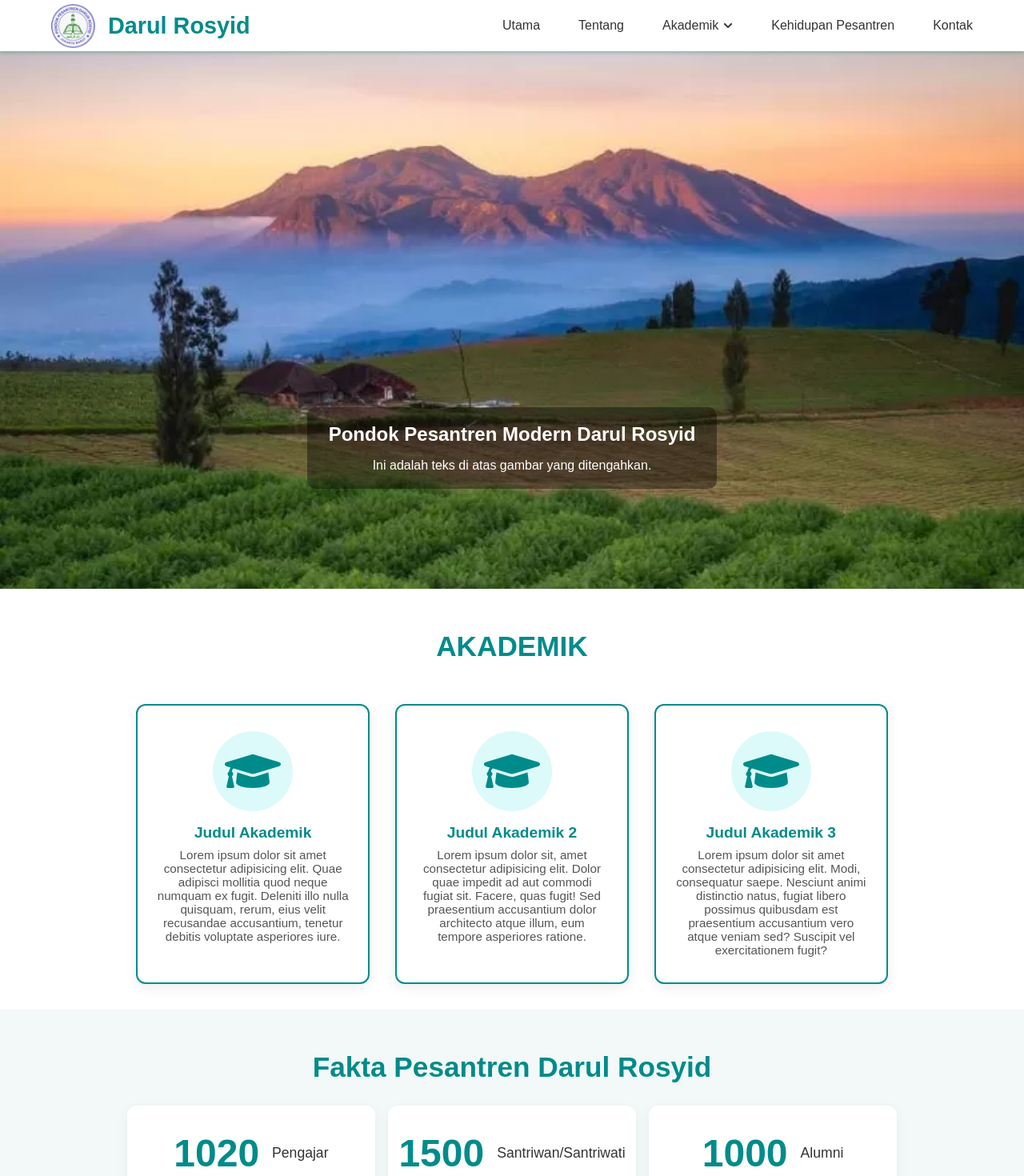
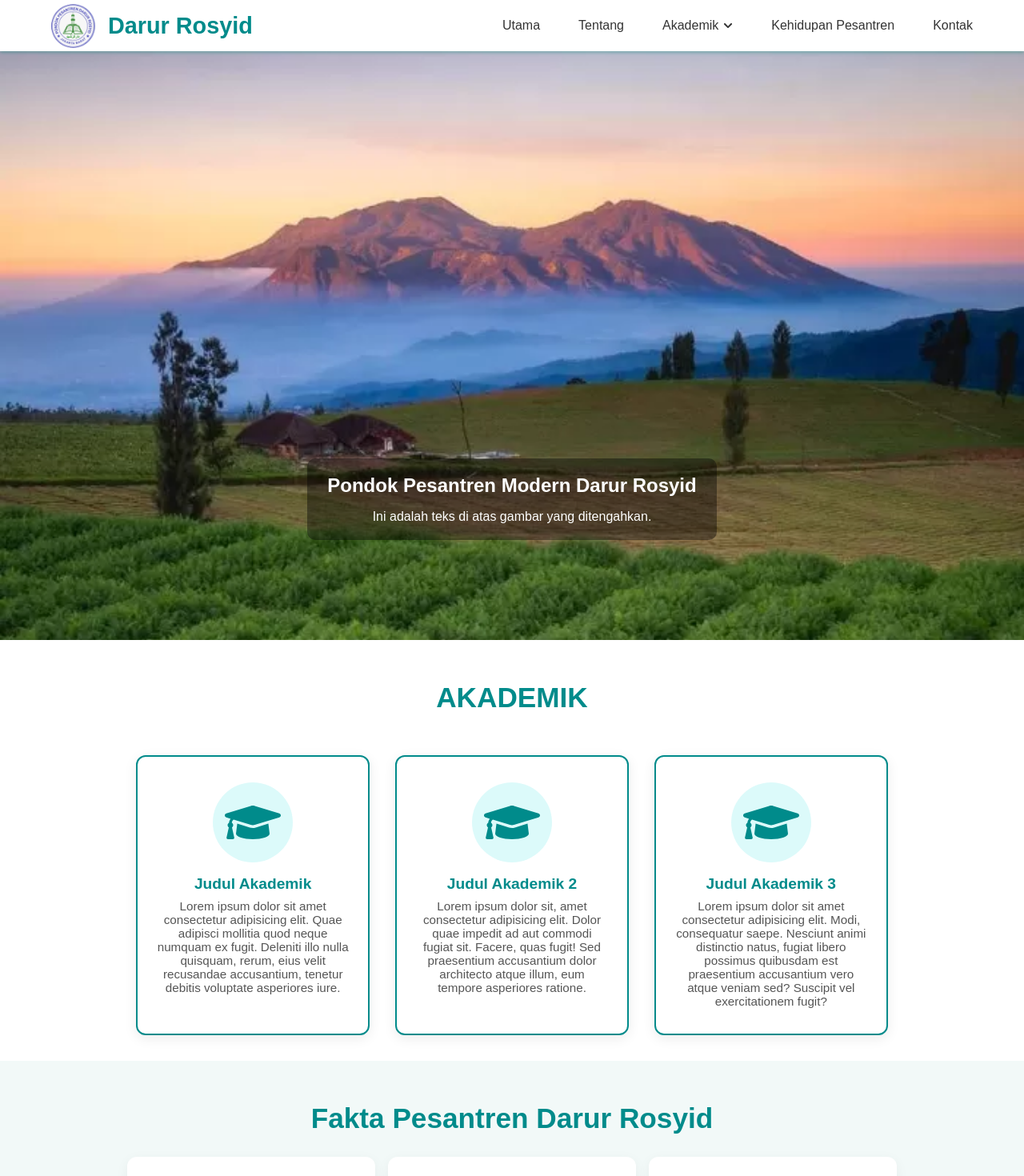
Before and after one commit to silvydwiayup/Darul-Rosyid, a Next.js app: page / in a window 1280 px wide. Shown: the top 1470 px of the page at 80% size. Built offline with nearby package versions, Linux system fonts and the light colour scheme.

Commit message:
perbaiki nama

```diff
--- a/src/app/components/navbar/Navbar.jsx
+++ b/src/app/components/navbar/Navbar.jsx
@@ -26,7 +26,7 @@ export default function Navbar() {
                             <img src="/Logo/_1L-Logo_Darul-Rosyid.webp" alt="Darul Rosyid" />
                         </div>
                         <div className="nav-logo-title">
-                            <h1>Darul Rosyid</h1>
+                            <h1>Darur Rosyid</h1>
                         </div>
                     </Link>
                 </div>
--- a/src/app/index/Index.css
+++ b/src/app/index/Index.css
@@ -1,4 +1,5 @@
 .container-index {
+    margin-top: 4em;
     width: 100%;
     height: calc(100vh - 4em);
     /* background-color: aqua; */
--- a/src/app/index/Index.jsx
+++ b/src/app/index/Index.jsx
@@ -136,7 +136,7 @@ const Container_Index = () => {
                 <div className="section-bg-index">
                     <img src="/images/index/dummy-pict.webp" alt="Banner" className="background-image-index" />
                     <div className="overlay-text-index">
-                        <h2>Pondok Pesantren Modern Darul Rosyid</h2>
+                        <h2>Pondok Pesantren Modern Darur Rosyid</h2>
                         <p>Ini adalah teks di atas gambar yang ditengahkan.</p>
                     </div>
                 </div>
@@ -180,7 +180,7 @@ const Container_Index = () => {
             <div className="container-fakta">
                 <div className="section-fakta">
                     <div className="head-fakta">
-                        <h2 className="tittle-fakta">Fakta Pesantren Darul Rosyid</h2>
+                        <h2 className="tittle-fakta">Fakta Pesantren Darur Rosyid</h2>
                     </div>
                     <div className="body-fakta">
                         <div className="fakta-card">
--- a/src/app/tentang/About.jsx
+++ b/src/app/tentang/About.jsx
@@ -12,7 +12,7 @@ const Section_About = () => {
             <div className="container-about">
                 <div className="about-title-header">
                         <h3>Tentang</h3>
-                        <h2>Darul Rosyid</h2>
+                        <h2>Darur Rosyid</h2>
                     </div>
                 <div className="about-header">
                     <div className="about-header">
@@ -35,10 +35,10 @@ const Section_About = () => {
                     </div>
                     <div className="about-main-right">
                         <div className="about-main-right-title">
-                            <h3>Selamat Datang di Official Website Darul Rosyid</h3>
+                            <h3>Selamat Datang di Official Website Darur Rosyid</h3>
                         </div>
                         <div className="about-main-right-paragraph">
-                            <p>Pondok Pesantren Darul Rosyid merupakan lembaga pendidikan Islam yang berkomitmen membentuk generasi muda yang berakhlak mulia, berilmu, dan bertakwa. Dengan menggabungkan kurikulum pendidikan formal dan pendidikan pesantren, Darul Rosyid membina santri untuk memiliki kecakapan intelektual sekaligus spiritual. Para santri tidak hanya dibekali dengan ilmu agama seperti tahfidzul Qur’an, fiqih, dan aqidah, tetapi juga diajarkan ilmu pengetahuan umum untuk mempersiapkan mereka menghadapi tantangan zaman. Dengan lingkungan yang kondusif, disiplin, serta didukung oleh tenaga pengajar yang kompeten, pesantren ini menjadi tempat yang ideal untuk menumbuhkan karakter dan potensi generasi penerus bangsa.</p>
+                            <p>Pondok Pesantren Darur Rosyid merupakan lembaga pendidikan Islam yang berkomitmen membentuk generasi muda yang berakhlak mulia, berilmu, dan bertakwa. Dengan menggabungkan kurikulum pendidikan formal dan pendidikan pesantren, Darur Rosyid membina santri untuk memiliki kecakapan intelektual sekaligus spiritual. Para santri tidak hanya dibekali dengan ilmu agama seperti tahfidzul Qur’an, fiqih, dan aqidah, tetapi juga diajarkan ilmu pengetahuan umum untuk mempersiapkan mereka menghadapi tantangan zaman. Dengan lingkungan yang kondusif, disiplin, serta didukung oleh tenaga pengajar yang kompeten, pesantren ini menjadi tempat yang ideal untuk menumbuhkan karakter dan potensi generasi penerus bangsa.</p>
                             <h4>Lorem Ipsum</h4>
                             <span>Pimpinan Yayasan</span>
                         </div>
```
